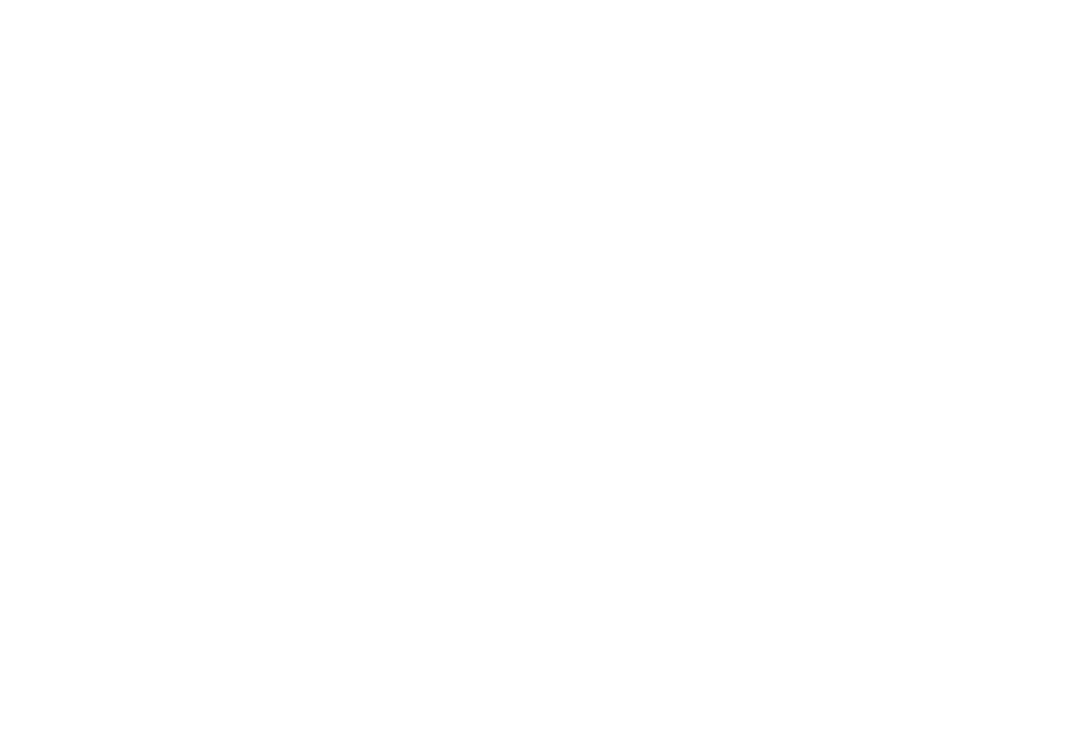
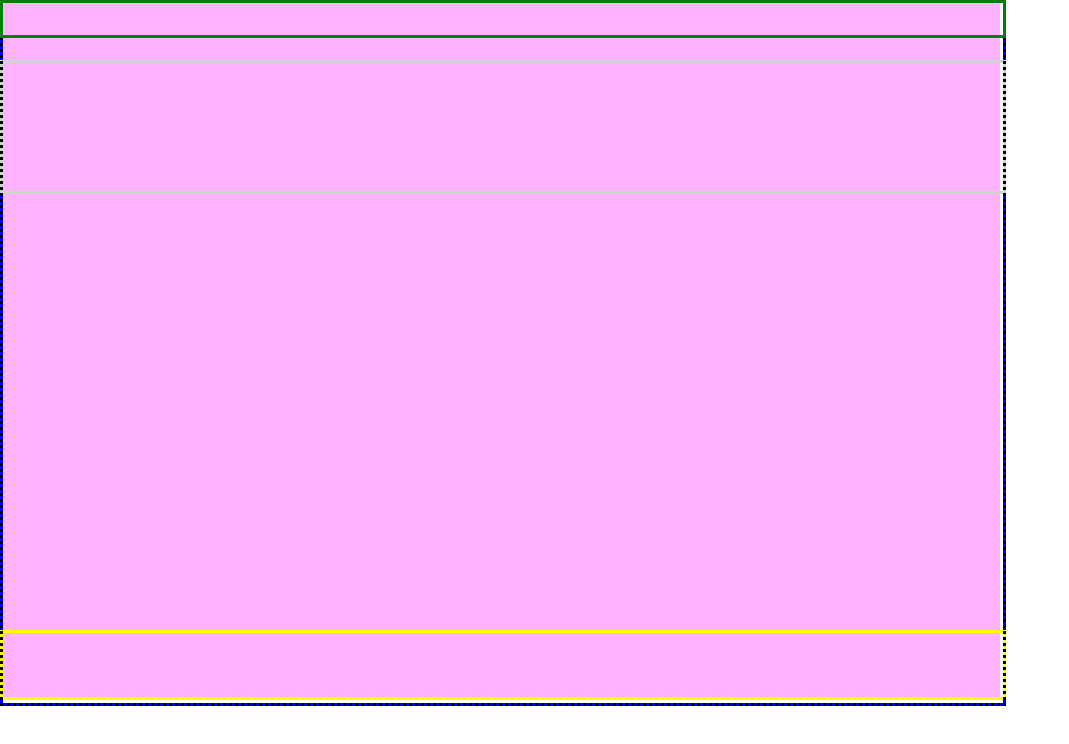
Before and after one commit to KHilse/asteroid-defense, a plain HTML site: page index.html in a window 1280 px wide. Shown: the whole page, without its empty margins (0-1069 px from the left). Drawn offline with nearby package versions, Linux system fonts and the light colour scheme.

Commit message:
Set div positions

```diff
--- a/css/md.css
+++ b/css/md.css
@@ -1,3 +1,64 @@
-body {
+html, body, div {
+	margin: 0;
+	padding: 0;
+}
+
+
+#game-container {
+	position: absolute;
+	width: 1000px;
+	height: 700px;
+	background-color: rgba(255,0,255,0.3);
+	z-index: 0;
+}
+
+#scoreboard {
+	position:absolute;
+	border: 3px solid green;
+	width: 100%;
+	height: 32px;
+	top: 0px;
+	left: 0px;
+	z-index: 100;
+}
+
+#sky {
+	position: absolute;
+	width: 100%;
+	height: 100%;
+	top: 0px;
+	left: 0px;
+	border: 3px solid blue;
+	z-index: 1;
+}
+
+#city {
+	position: absolute;
+	width: 100%;
+	height: 64px;
+	bottom: 0px;
+	left: 0px;
+	border: 3px solid yellow;
+	z-index: 30;
+}
+
+#clouds {
+	position: absolute;
+	width: 100%;
+	height: 128px;
+	top: 60px;
+	left: 0px;
+	border: 3px solid lightgray;
+	z-index: 31;
+}
+
+#weather-effect {
+	position: absolute;
+	width: 100%;
+	height: 100%;
+	top: 0px;
+	left: 0px;
+	border: 3px dotted black;
+	z-index: 90;
 
 }
--- a/index.html
+++ b/index.html
@@ -5,6 +5,14 @@
 		<link rel="stylesheet" href="css/md.css">
 	</head>
 	<body>
+		<div id="game-container">
+			<div id="sky"></div>
+			<div id="clouds"></div>
+			<div id="city"></div>
+			<div id="weather-effect"></div>
+			<div id="scoreboard"></div>
+		</div>
+		<script src="https://ajax.googleapis.com/ajax/libs/jquery/3.4.1/jquery.min.js"></script>
 		<script src="js/md.js"></script>
 	</body>
 </html>
```
Also changed, not shown: 1 other file.
